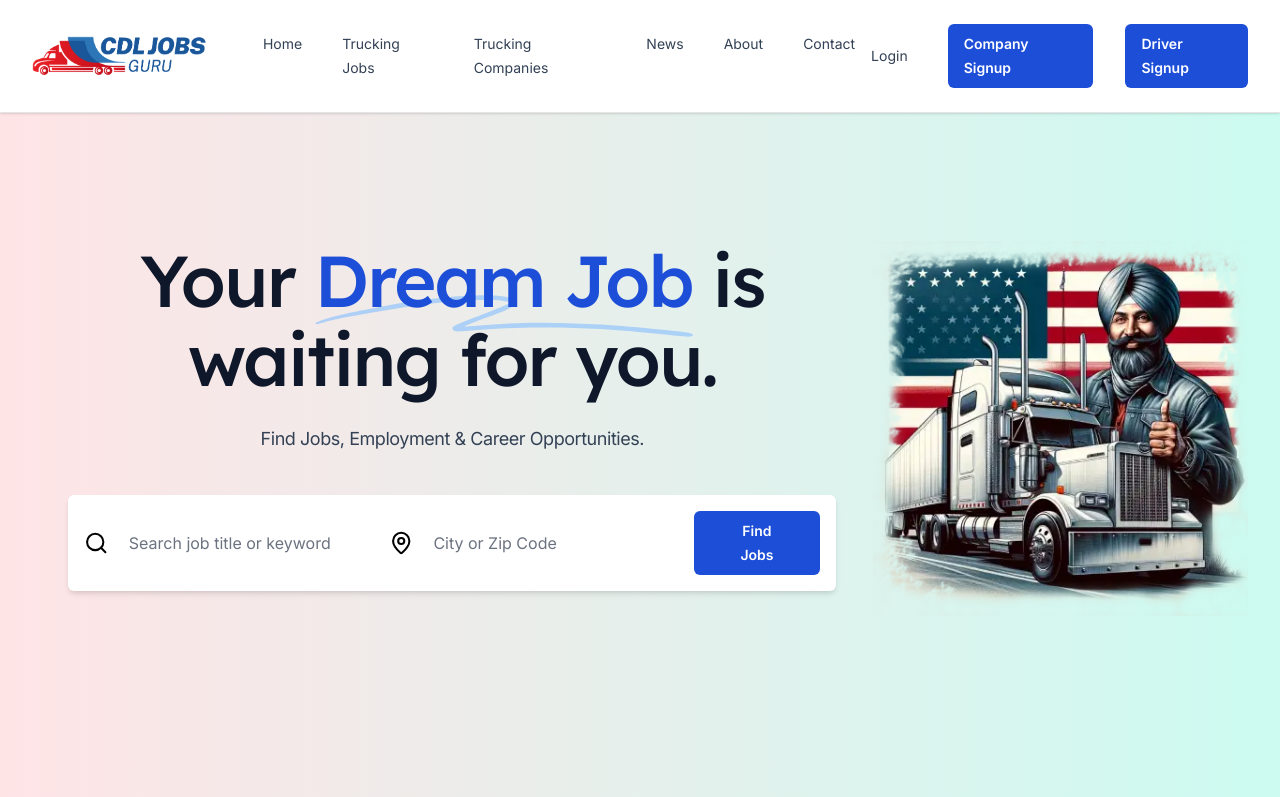
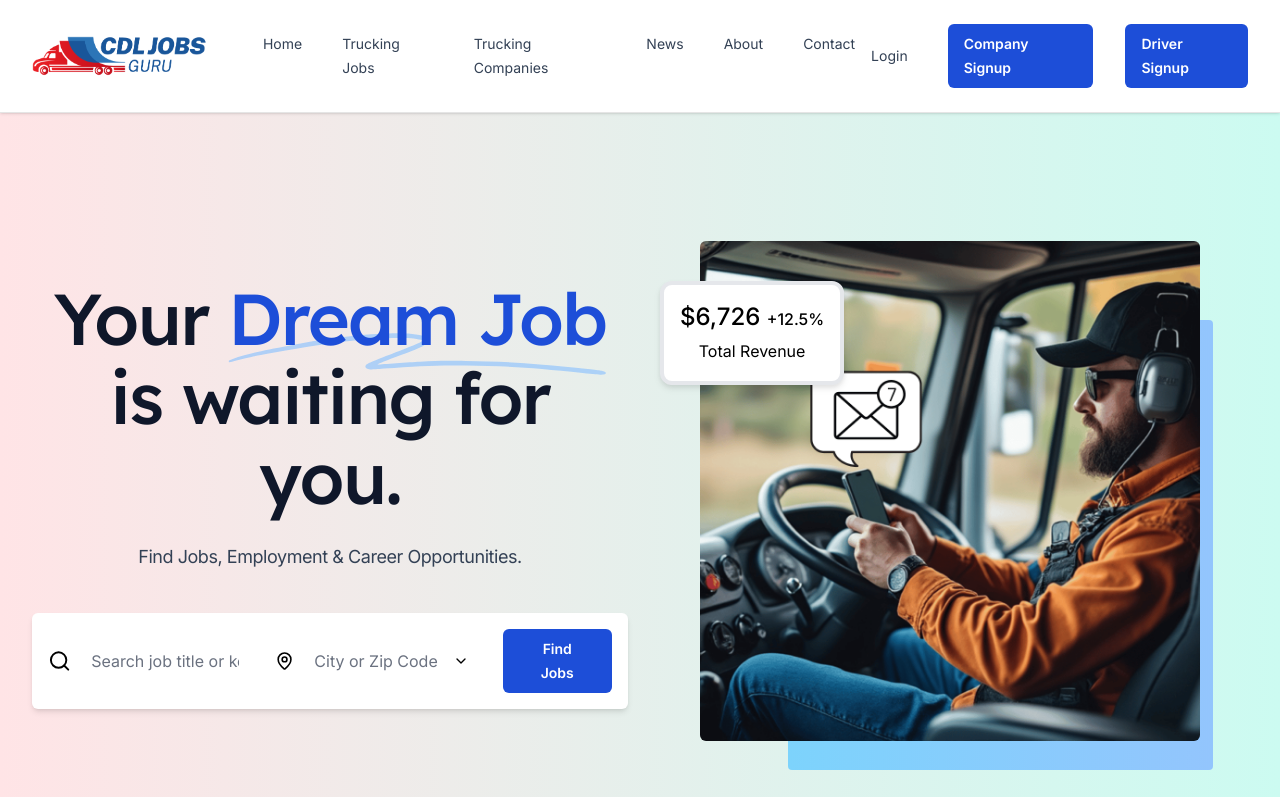
Before and after one commit to suryapratap21/cdl-frontend-v2, a Next.js app: page / in a window 1280 px wide. Shown: the top 797 px of the page. Built offline with nearby package versions, Linux system fonts and the light colour scheme.

Commit message:
Home banner updates

```diff
--- a/src/components/pages/home/TransparentComboBox.tsx
+++ b/src/components/ComboBox.tsx
@@ -2,10 +2,12 @@
 
 import {
   Combobox,
+  ComboboxButton,
   ComboboxInput,
   ComboboxOption,
   ComboboxOptions,
 } from '@headlessui/react'
+import { ChevronDownIcon } from 'lucide-react'
 import { useState } from 'react'
 
 type Option = {
@@ -42,15 +44,20 @@ export default function ComboBox({
       onChange={handleSelect}
       onClose={() => setQuery('')}
     >
+      <div className="relative">
+        <ComboboxButton className="group absolute inset-y-0 right-0 px-2.5">
+          <ChevronDownIcon className="size-4 fill-white/60 group-data-[hover]:fill-white" />
+        </ComboboxButton>
         <ComboboxInput
           aria-label="Assignee"
           displayValue={(option: Option) => option?.label}
           onChange={(event) => setQuery(event.target.value)}
           {...inputOptions}
         />
+      </div>
       <ComboboxOptions
         anchor="bottom"
-        className="z-50 mt-2 max-h-40 w-[var(--input-width)] rounded-md border bg-white shadow-lg ring-1 ring-black ring-opacity-5 empty:invisible focus:outline-none"
+        className="z-50 mt-2 !max-h-60 w-[var(--input-width)] rounded-md border bg-white shadow-lg ring-1 ring-black ring-opacity-5 empty:invisible focus:outline-none"
       >
         {filteredPeople.map((option) => (
           <ComboboxOption
--- a/src/components/Hero.tsx
+++ b/src/components/Hero.tsx
@@ -4,20 +4,20 @@ import { MapPin, Search } from 'lucide-react'
 import jobLocations from '@/config/jobLocations.json'
 import { Button } from '@/components/Button'
 import { Container } from '@/components/Container'
-// import bannerPerson from '@/images/banner/bg.png'
-import bannerPerson from '@/images/banner/bg-person.webp'
+import bannerPerson from '@/images/banner/bg.png'
+// import bannerPerson from '@/images/banner/bg-person.webp'
 import logoLaravel from '@/images/logos/laravel.svg'
 import logoMirage from '@/images/logos/mirage.svg'
 import logoStatamic from '@/images/logos/statamic.svg'
 import logoStaticKit from '@/images/logos/statickit.svg'
 import logoTransistor from '@/images/logos/transistor.svg'
 import logoTuple from '@/images/logos/tuple.svg'
-import ComboBox from './pages/home/TransparentComboBox'
+import ComboBox from './ComboBox'
 
 export function Hero() {
   return (
     <Container className="max-w-8xl pb-16 pt-20 text-center lg:pt-32">
-      <div className="lg:flex lg:justify-between">
+      <div className="grid items-center gap-6 lg:grid-cols-2">
         <div>
           <h1 className="mx-auto max-w-4xl font-display text-5xl font-medium tracking-tight text-slate-900 sm:text-7xl">
             Your{' '}
@@ -68,11 +68,66 @@ export function Hero() {
             </Button>
           </div>
         </div>
-        <div className="hidden max-w-lg lg:block">
-          <Image src={bannerPerson} alt="Hero section banner" />
+        <div className="hidden lg:block">
+          <div className="relative inline-block">
+            <Image
+              className="relative z-10 mx-auto rounded-md xl:h-[500px] xl:w-auto"
+              src={bannerPerson}
+              alt="Hero section banner"
+            />
+            <div
+              style={{
+                bottom: '-1.8rem',
+                right: '-0.8rem',
+                width: '85%',
+                height: '90%',
+                transform: 'translate3d(0px, 0px, 0px)',
+              }}
+              className="shape absolute z-0 h-full w-full rounded bg-gradient-to-r from-sky-300 to-blue-300 md:block lg:block xl:block"
+            ></div>
+
+            <div className="absolute -start-10 top-10 z-20">
+              <div className="border-primary/20 dark:bg-default-50 inline-block rounded-xl border-4 bg-white p-4 drop-shadow-md">
+                <h2 className="text-default-950 text-2xl font-medium">
+                  $6,726&nbsp;
+                  <span className="text-primary text-base font-medium">
+                    +12.5%
+                  </span>
+                </h2>
+                <p className="mt-1 text-base">Total Revenue</p>
+              </div>
+            </div>
+          </div>
+          {/* <div className="relative inline-block rounded-xl border border-red-400 bg-gradient-to-r from-rose-300 to-red-300 p-6">
+            <Image
+              className="mx-auto rounded-md xl:h-[500px] xl:w-full"
+              src={bannerPerson}
+              alt="Hero section banner"
+            />
+            <div className="hidden xl:block">
+              <div className="absolute -start-12 top-10">
+                <div className="inline-block">
+                  <div className="border-default-200 rounded-full border bg-white/80 shadow backdrop-blur-lg">
+                    <div className="max-w-sm px-4 py-4 text-center">
+                      <p className="text-default-950 text-base">Donec</p>
+                    </div>
+                  </div>
+                </div>
+              </div>
+              <div className="absolute -end-12 bottom-10 top-auto">
+                <div className="inline-block">
+                  <div className="border-default-200 rounded-full border bg-white/80 shadow backdrop-blur-lg">
+                    <div className="max-w-sm px-4 py-4 text-center">
+                      <p className="text-default-950 text-base">Donec</p>
+                    </div>
+                  </div>
+                </div>
+              </div>
+            </div>
+          </div> */}
         </div>
       </div>
-      <div className="mt-36 lg:mt-44">
+      <div className="mt-24 lg:mt-24">
         <p className="font-display text-base text-slate-900">
           Trusted by these six companies so far
         </p>
```
Lines whose indentation alone changed are shown as unchanged.
